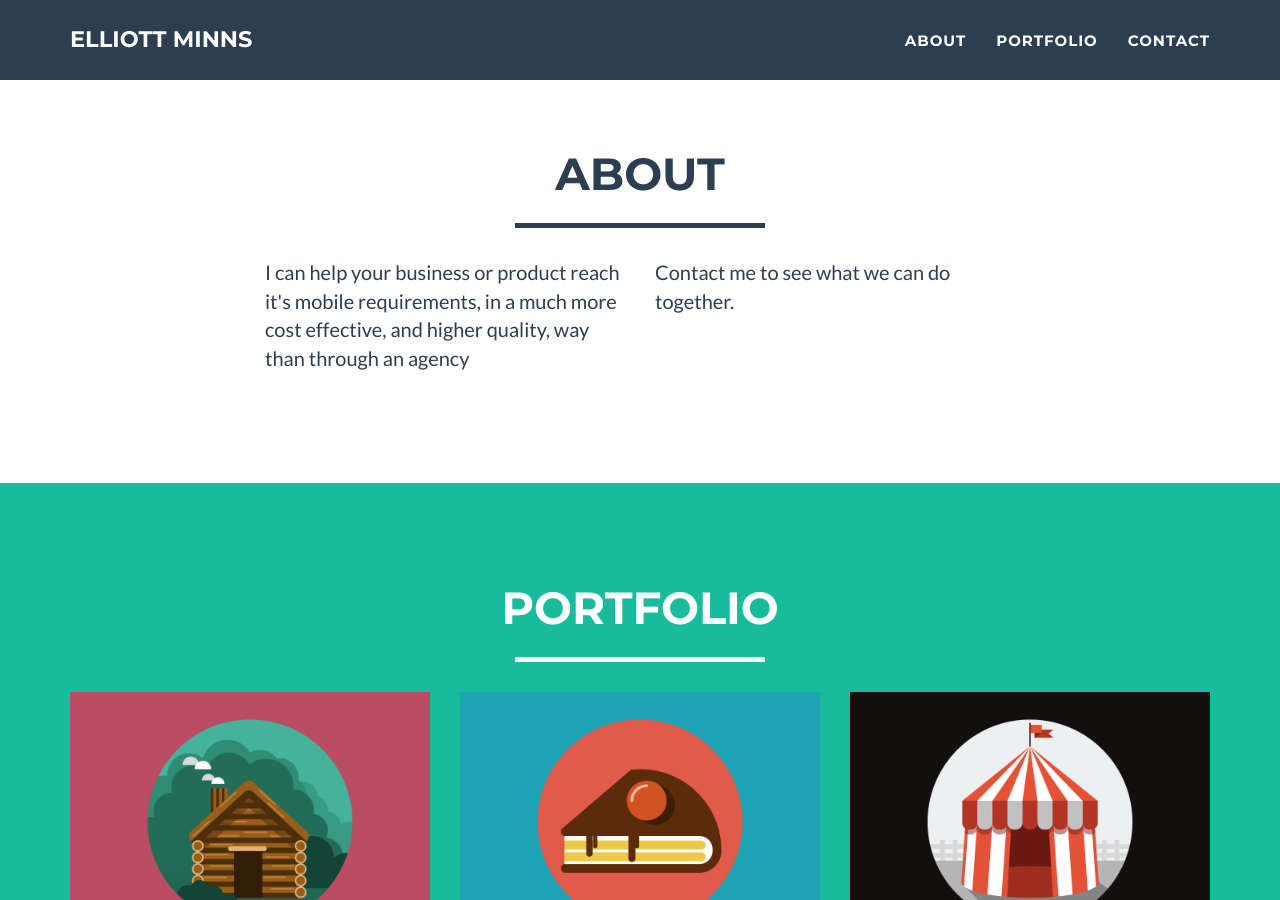
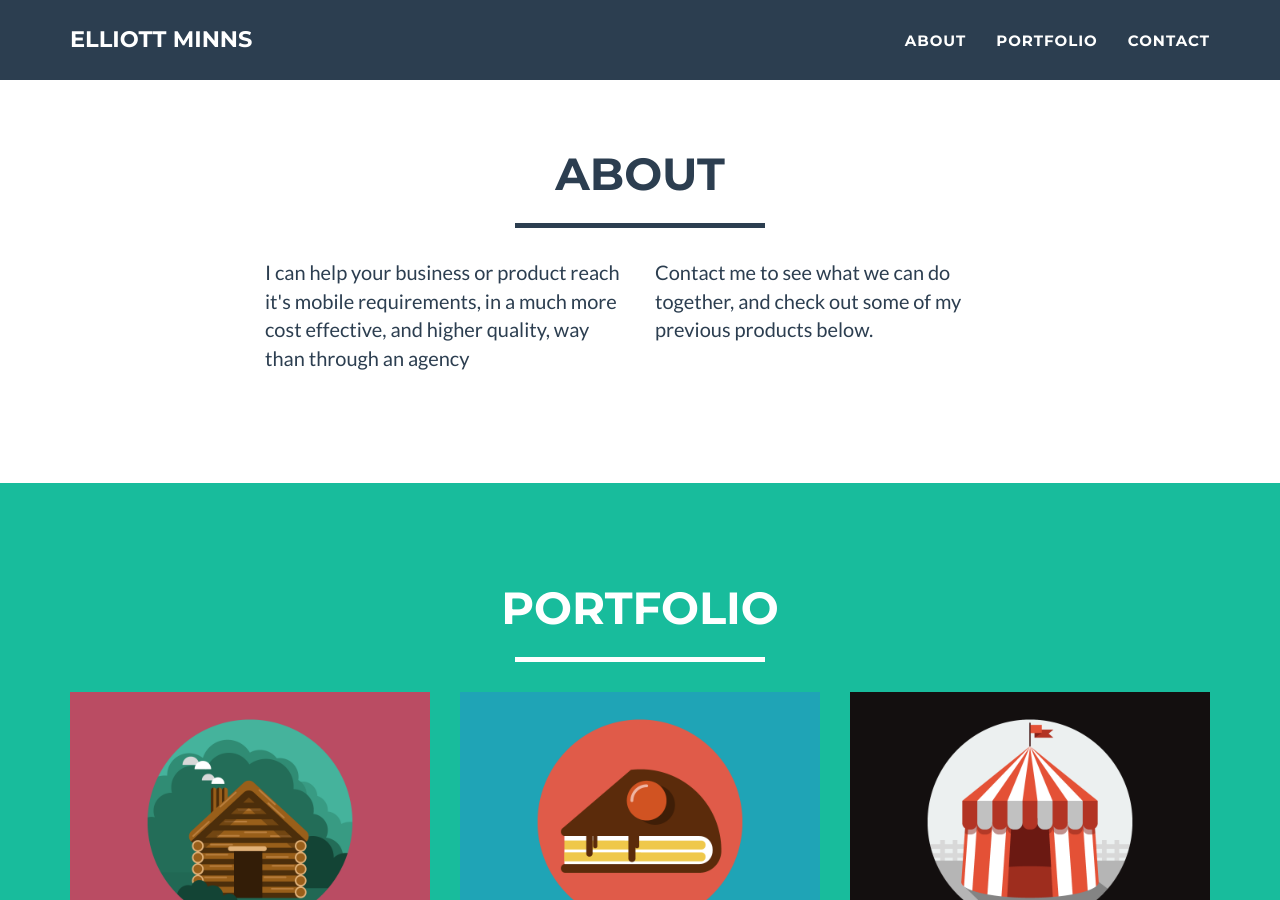
Before and after one commit to elliottminns/elliott-minns.github.io, a Jekyll site: the page built from index.html, in a window 1280 px wide and 900 px high, scrolled down 788 px. Built offline with Jekyll 4.4.1, drawn with Linux system fonts in a browser that asks for light colours.

Commit message:
Added some about stuff

```diff
--- a/_includes/about.html
+++ b/_includes/about.html
@@ -12,7 +12,7 @@
                     <p>I can help your business or product reach it's mobile requirements, in a much more cost effective, and higher quality, way than through an agency</p>
                 </div>
                 <div class="col-lg-4">
-                    <p>Contact me to see what we can do together.</p>
+                    <p>Contact me to see what we can do together, and check out some of my previous products below.</p>
                 </div>
             </div>
         </div>
```
